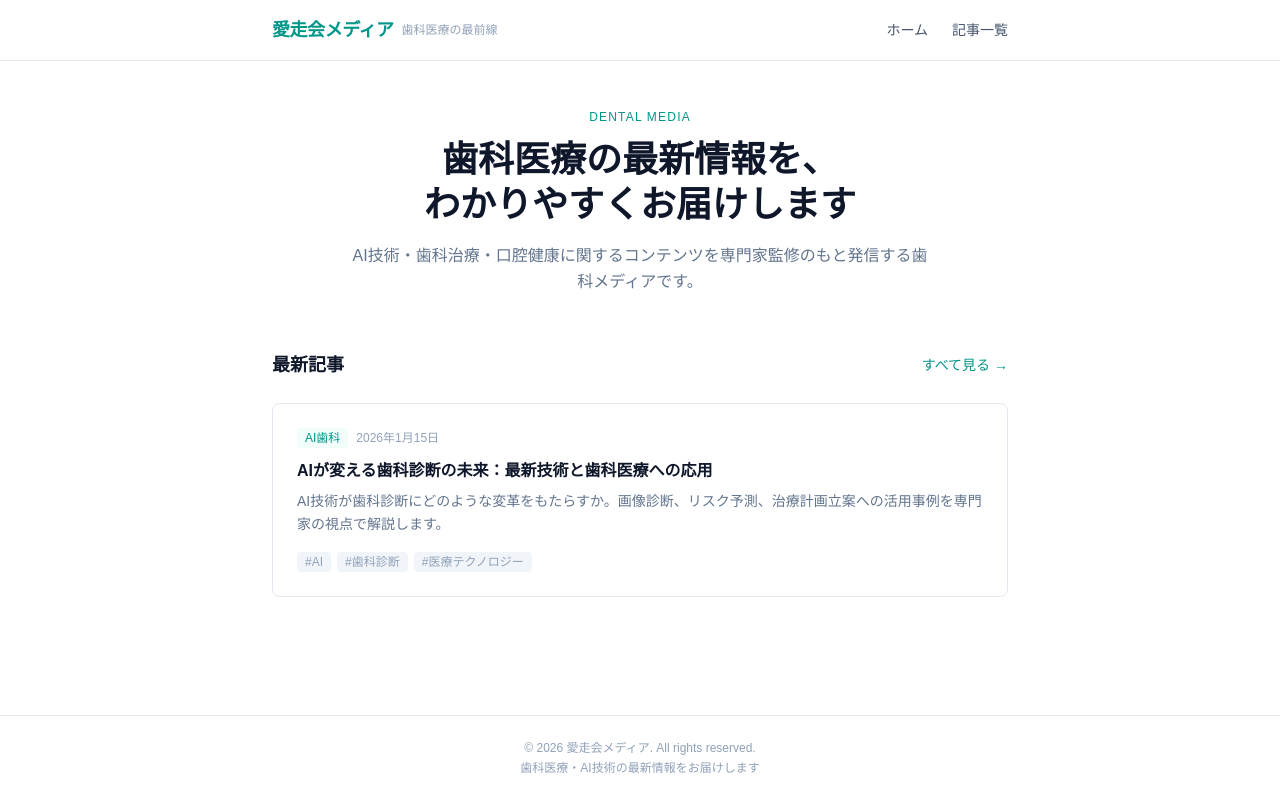
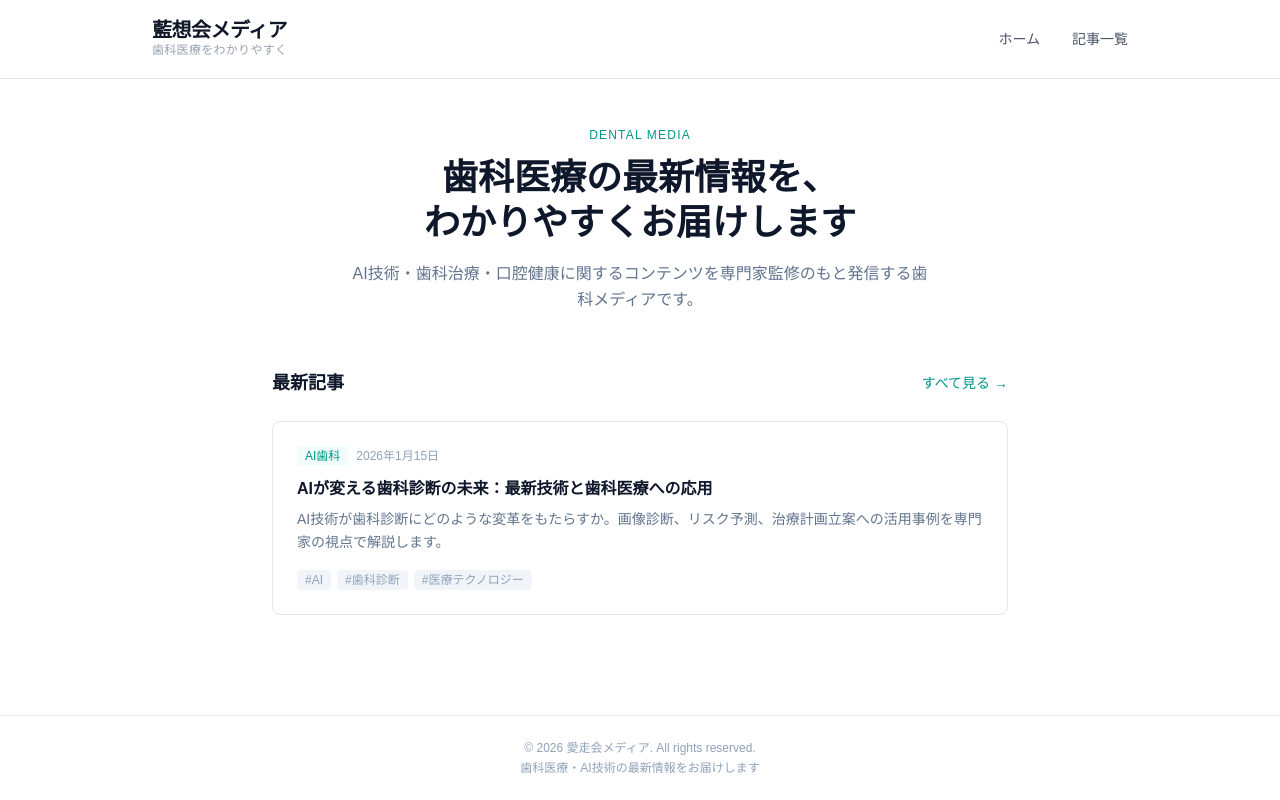
Before and after one commit to aisokai/aisoukai-media, a Next.js app: page / in a window 1280 px wide. Built offline with nearby package versions, Linux system fonts and the light colour scheme.

Commit message:
style: redesign Header with navy/blue scheme and corrected name 藍想会

```diff
--- a/src/components/Header.tsx
+++ b/src/components/Header.tsx
@@ -2,21 +2,21 @@ import Link from 'next/link';
 
 export default function Header() {
   return (
-    <header className="border-b border-slate-200 bg-white">
-      <div className="max-w-3xl mx-auto px-4 py-4 flex items-center justify-between">
-        <Link href="/" className="flex items-center gap-2 group">
-          <span className="text-teal-600 text-lg font-bold tracking-tight group-hover:text-teal-700 transition-colors">
-            愛走会メディア
+    <header className="bg-white border-b border-gray-200">
+      <div className="max-w-5xl mx-auto px-6 py-5 flex items-center justify-between">
+        <Link href="/" className="group flex flex-col gap-0.5">
+          <span className="text-xl font-bold text-gray-900 tracking-tight leading-none group-hover:text-blue-700 transition-colors">
+            藍想会メディア
           </span>
-          <span className="text-xs text-slate-400 hidden sm:inline">
-            歯科医療の最前線
+          <span className="text-xs text-gray-400 tracking-wide">
+            歯科医療をわかりやすく
           </span>
         </Link>
-        <nav className="flex items-center gap-6 text-sm text-slate-600">
-          <Link href="/" className="hover:text-teal-600 transition-colors">
+        <nav aria-label="メインナビゲーション" className="flex items-center gap-8 text-sm text-gray-600">
+          <Link href="/" className="hover:text-blue-700 transition-colors">
             ホーム
           </Link>
-          <Link href="/blog" className="hover:text-teal-600 transition-colors">
+          <Link href="/blog" className="hover:text-blue-700 transition-colors">
             記事一覧
           </Link>
         </nav>
```
